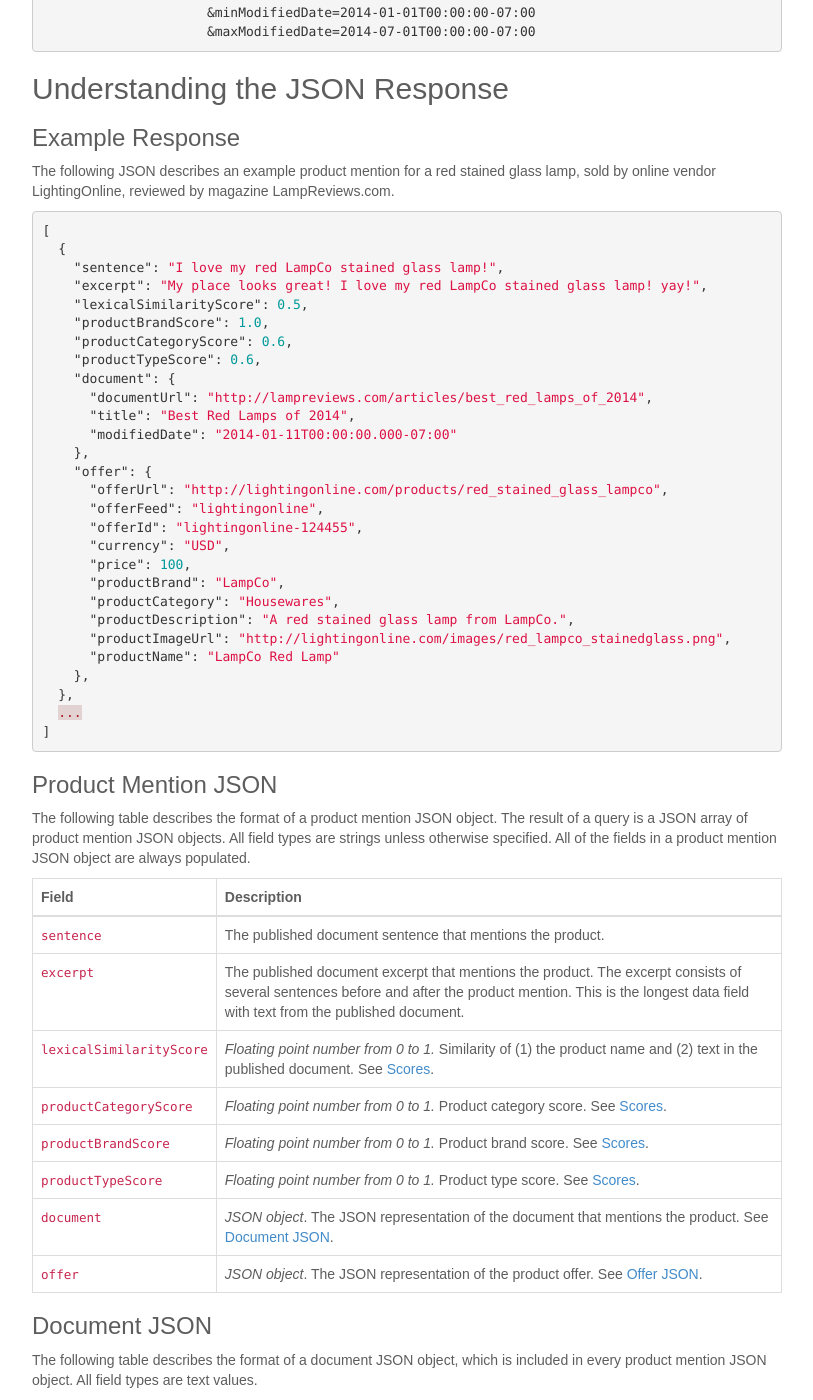
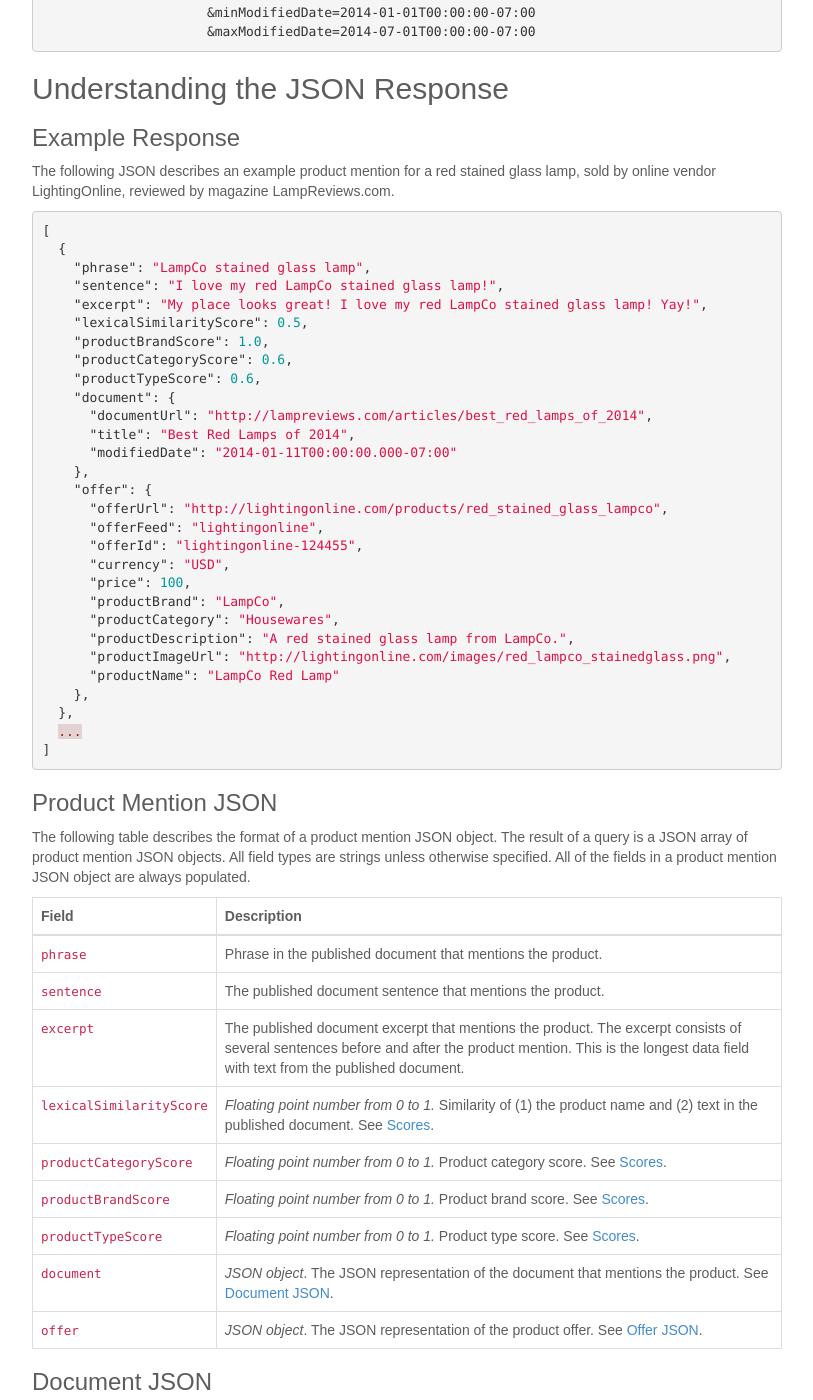
Before and after one commit to mulu/mulu.github.io, a Jekyll site: the page built from api/index.md, in a window 1280 px wide and 1400 px high, scrolled down 4380 px. Shown: the whole window, without its empty margins (233-1046 px from the left). Built offline with Jekyll 4.4.1, drawn with Linux system fonts in a browser that asks for light colours; some web fonts are replaced.

Commit message:
Extract phrase that mentions the product

```diff
--- a/api/index.md
+++ b/api/index.md
@@ -202,8 +202,9 @@
 {% highlight json %}
 [
   {
+    "phrase": "LampCo stained glass lamp",
     "sentence": "I love my red LampCo stained glass lamp!",
-    "excerpt": "My place looks great! I love my red LampCo stained glass lamp! yay!",
+    "excerpt": "My place looks great! I love my red LampCo stained glass lamp! Yay!",
     "lexicalSimilarityScore": 0.5,
     "productBrandScore": 1.0,
     "productCategoryScore": 0.6,
@@ -239,6 +240,7 @@
 
 | Field | Description |
 |:---+:---+:---|
+| `phrase` | Phrase in the published document that mentions the product. |
 | `sentence` | The published document sentence that mentions the product. |
 | `excerpt` | The published document excerpt that mentions the product. The excerpt consists of several sentences before and after the product mention. This is the longest data field with text from the published document. |
 | `lexicalSimilarityScore` | _Floating point number from 0 to 1._  Similarity of (1) the product name and (2) text in the published document. See [Scores](#scores).|
```
